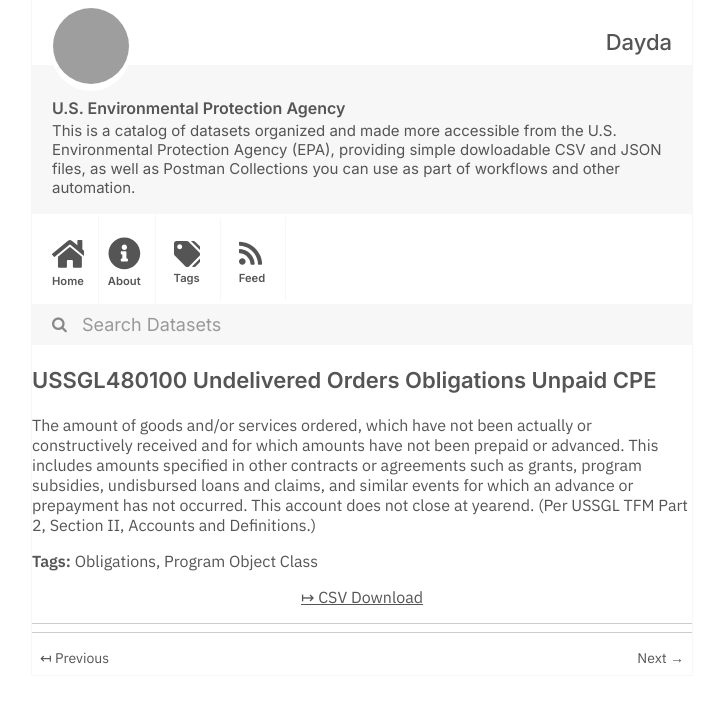
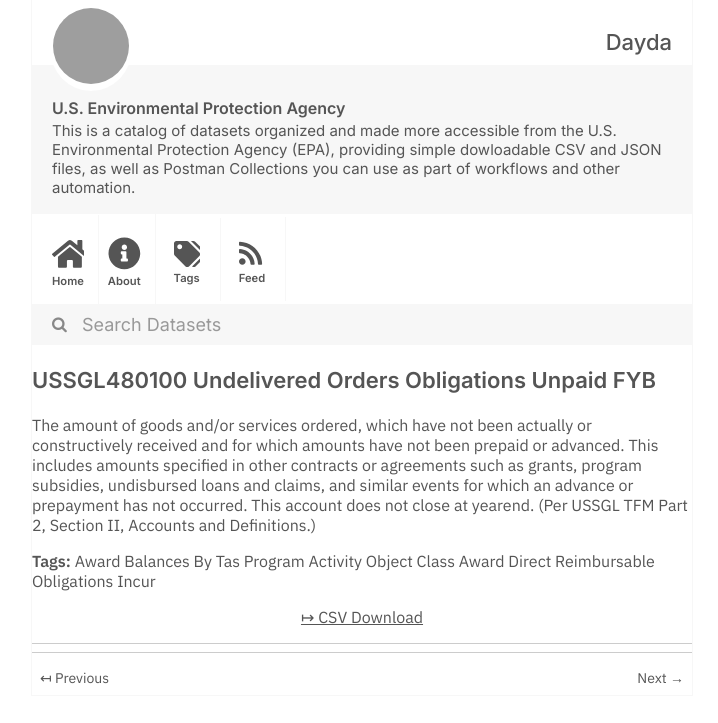
Before and after one commit to dayda-entities/us-environmental-protection-agency, a Jekyll site: the page built from _posts/2020-11-29-ussgl480100-undelivered-orders.md, in a window 1280 px wide, cut to the strip 0-723 px from the top of the page. Shown: the whole strip, without its empty margins (278-996 px from the left). Built offline with Jekyll 4.4.1, drawn with Linux system fonts in a browser that asks for light colours; grey boxes are pictures that could not be loaded.

Commit message:
Publish Data

```diff
--- a/_posts/2020-11-29-ussgl480100-undelivered-orders.md
+++ b/_posts/2020-11-29-ussgl480100-undelivered-orders.md
@@ -1,12 +1,13 @@
 ---
-title: USSGL480100 Undelivered Orders Obligations Unpaid CPE
-created: '2020-11-29T22:03:36.879227'
-modified: '2020-11-29T22:03:36.879234'
+title: USSGL480100 Undelivered Orders Obligations Unpaid FYB
+created: '2020-11-29T22:03:24.229733'
+modified: '2020-11-29T22:03:24.229743'
 state: active
 type: dataset
 tags:
-  - Obligations
-  - Program Object Class
+  - >-
+    Award Balances By Tas Program Activity Object Class Award Direct
+    Reimbursable Obligations Incur
 groups: []
 csv_url: >-
   https://files.usaspending.gov/agency_submissions/Raw%20DATA%20Act%20Files/index.html
```
